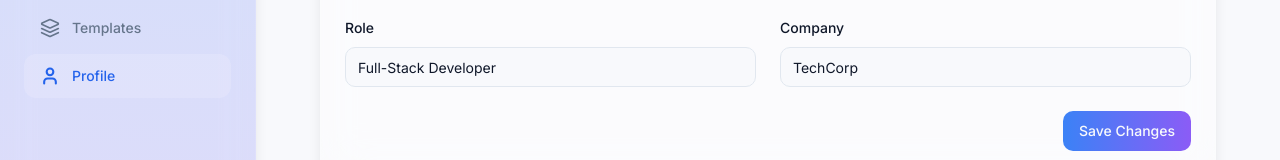
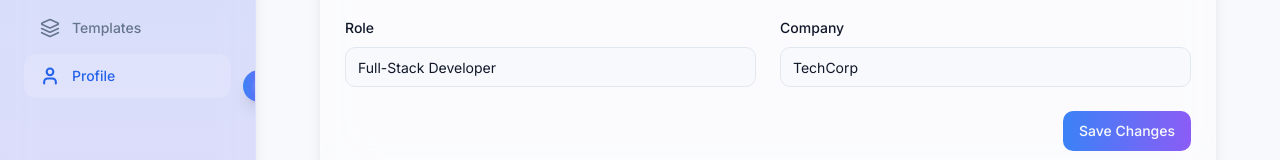
Before and after one commit to harrykioko/promptly, a React (Vite) app: page /profile in a window 1280 px wide. Shown: the part 314-474 px from the top of the page. Built offline with nearby package versions, Linux system fonts and the light colour scheme.

Commit message:
Improve sidebar expand button visibility
The expand/collapse arrow in the sidebar was difficult to see. This commit improves its visibility.

```diff
--- a/src/components/layout/Sidebar.tsx
+++ b/src/components/layout/Sidebar.tsx
@@ -1,3 +1,4 @@
+
 import React, { useState } from 'react';
 import { Link, useLocation } from 'react-router-dom';
 import {
@@ -75,12 +76,13 @@ const Sidebar = () => {
         )}
       >
         <button
-          className="hidden md:flex absolute top-1/2 -right-4 transform -translate-y-1/2 text-white/70 hover:text-white transition-colors"
+          className="hidden md:flex absolute top-1/2 -right-5 transform -translate-y-1/2 h-8 w-8 justify-center items-center bg-gradient text-white rounded-full shadow-lg hover:brightness-110 transition-all"
           onClick={toggleExpanded}
+          aria-label={isExpanded ? "Collapse sidebar" : "Expand sidebar"}
         >
           {isExpanded ?
-            <ChevronLeft className="h-5 w-5 drop-shadow-md" /> :
-            <ChevronRight className="h-5 w-5 drop-shadow-md" />
+            <ChevronLeft className="h-5 w-5 drop-shadow-[0_0_3px_rgba(255,255,255,0.9)]" /> :
+            <ChevronRight className="h-5 w-5 drop-shadow-[0_0_3px_rgba(255,255,255,0.9)]" />
           }
         </button>
 
```
